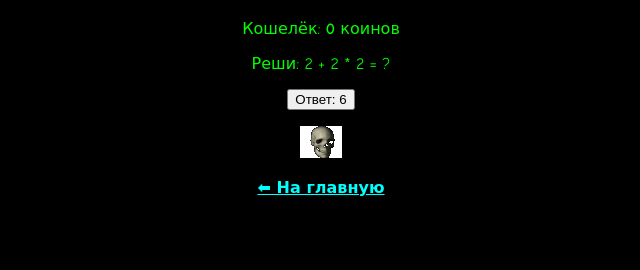
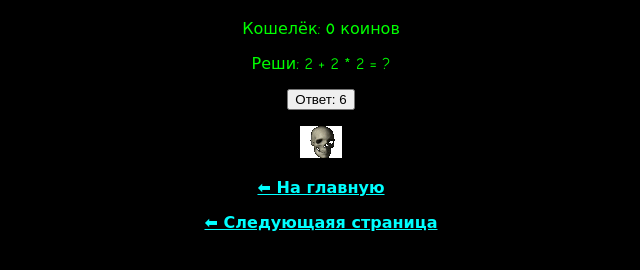
Before and after one commit to evkholod/mycoolmaze, a plain HTML site: page page1.html in a window 1280 px wide. Shown: the part 176-446 px from the top of the page, without its empty margins (319-959 px from the left). Drawn offline with Linux system fonts and the light colour scheme.

Commit message:
Update page1.html

```diff
--- a/page1.html
+++ b/page1.html
@@ -41,5 +41,6 @@
 
   <div class="bar"><img src="img/skull.gif" alt="skull"></div>
   <p><a href="index.html">⬅ На главную</a></p>
+<p><a href="page2.html">⬅ Следующаяя страница</a></p>
 </body>
 </html>
```
